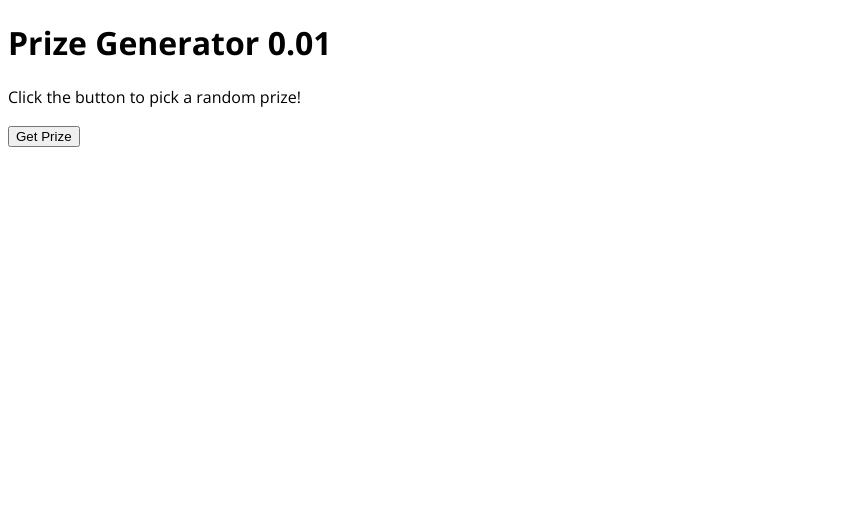
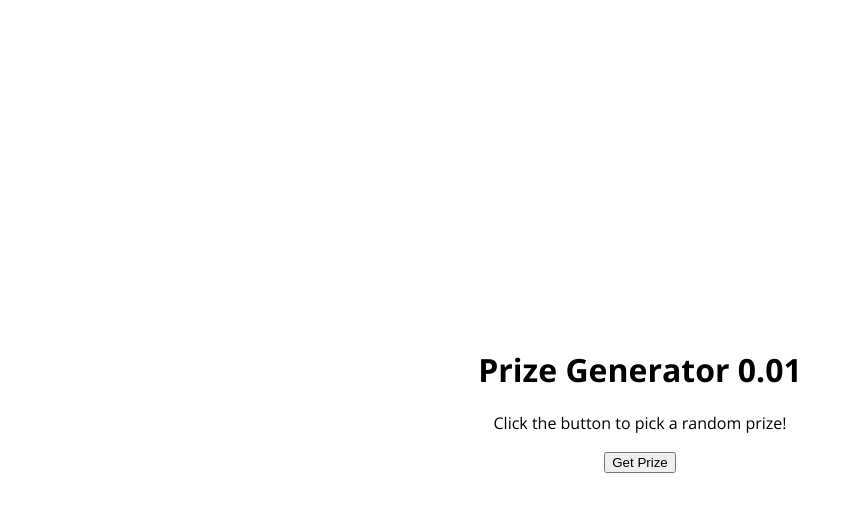
Before and after one commit to michael-makes/Prize-Generator, a plain HTML site: page index.html in a window 1280 px wide. Shown: the whole page, without its empty margins (0-852 px from the left). Drawn offline with nearby package versions, Linux system fonts and the light colour scheme.

Commit message:
lots of stylin'

```diff
--- a/index.html
+++ b/index.html
@@ -9,8 +9,10 @@
     <link href="https://fonts.googleapis.com/css?family=Open+Sans:300,400,700,800" rel="stylesheet">
   </head>
   <body>
-    <h1>Prize Generator 0.01</h1>
-    <p>Click the button to pick a random prize!</p>
-    <button type="button" name="button">Get Prize</button>
+    <div class="container">
+      <h1>Prize Generator 0.01</h1>
+      <p>Click the button to pick a random prize!</p>
+      <button type="button" name="button">Get Prize</button>
+    </div>
   </body>
 </html>
--- a/style.scss
+++ b/style.scss
@@ -1,3 +1,12 @@
 body {
   font-family: 'Open Sans', sans-serif;
+  margin: 0;
+  height: 100vh;
+  width: 100vw;
+  display: flex;
+  align-items: center;
+  justify-content: center;
+  .container{
+    text-align: center;
+  }
 }
```
Also changed, not shown: style.min.css.
